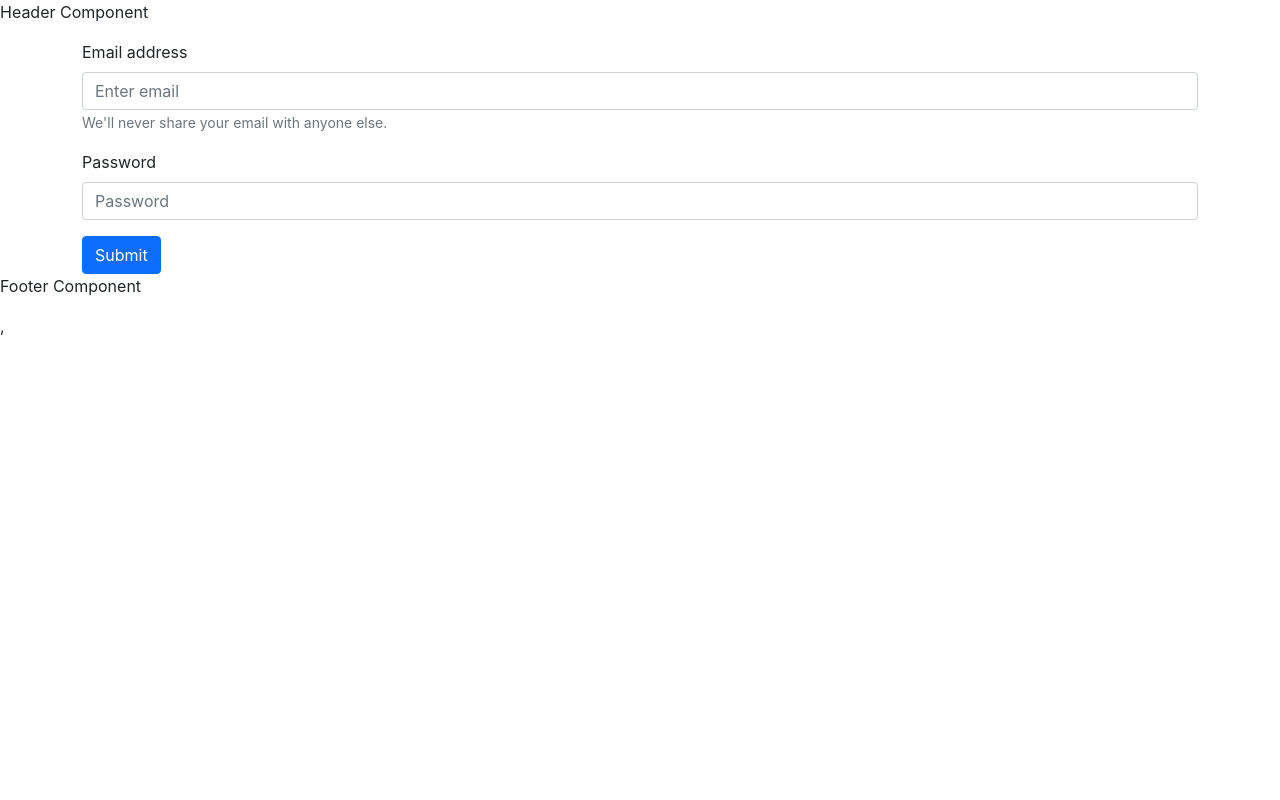
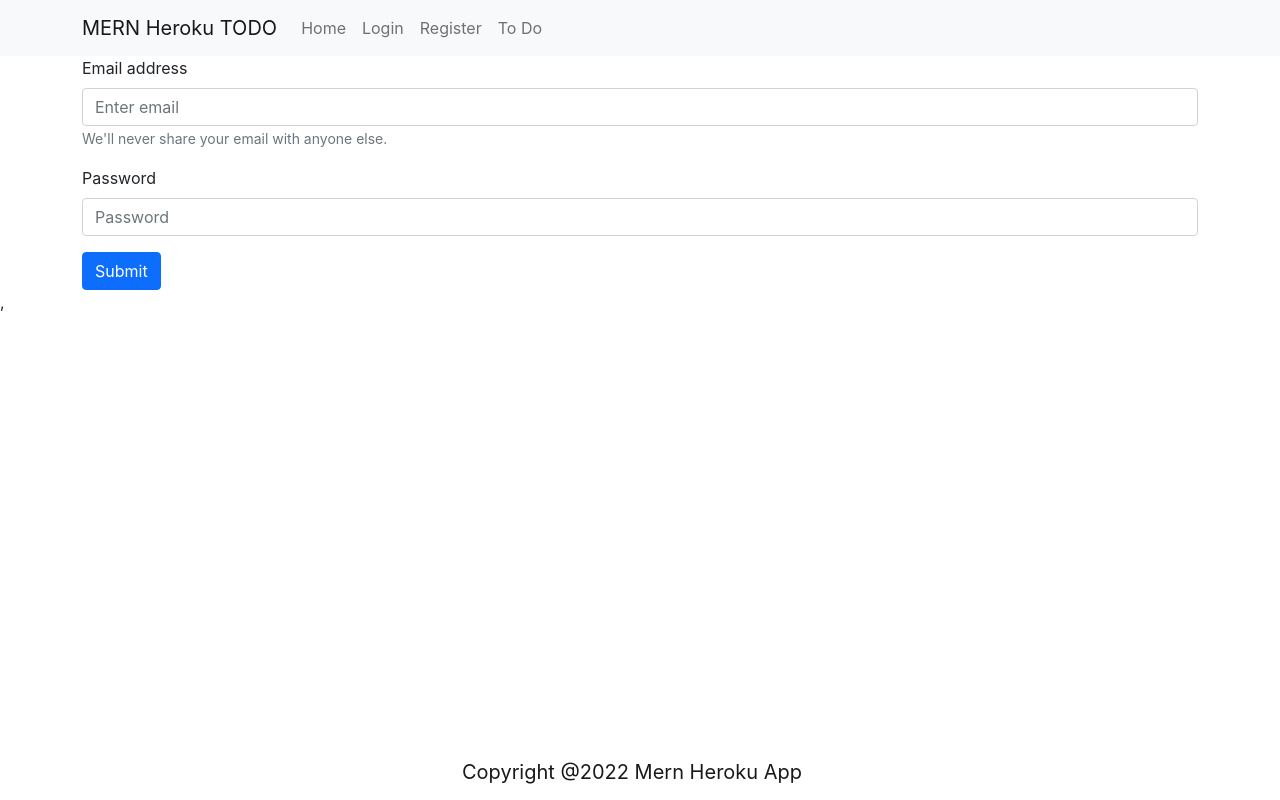
Before and after one commit to Apfirebolt/mern-todo-heroku-api, a React (Create React App) app in the folder client/: page /#/login in a window 1280 px wide. Built offline with nearby package versions, Linux system fonts and the light colour scheme.

Commit message:
added protected route, updated header and footer

```diff
--- a/client/src/App.js
+++ b/client/src/App.js
@@ -1,9 +1,11 @@
 import { HashRouter as Router, Routes, Route } from "react-router-dom";
 import Header from "./components/common/Header";
 import Footer from "./components/common/Footer";
+import PrivateRoute from "./components/common/ProtectedRoute";
 import HomePage from "./views/Home";
 import LoginPage from "./views/LoginView";
 import RegisterPage from "./views/RegisterView";
+import ToDoPage from "./views/todo/Home";
 
 function App() {
   return (
@@ -13,6 +15,15 @@ function App() {
         <Route path="/" element={<HomePage />} exact />
         <Route path="/login" element={<LoginPage />} />
         <Route path="/register" element={<RegisterPage />} />
+        <Route
+          path="/todos"
+          element={
+            <PrivateRoute>
+              <ToDoPage />
+            </PrivateRoute>
+          }
+          exact
+        />
       </Routes>
       <Footer />
     </Router>
--- a/client/src/components/common/Footer.js
+++ b/client/src/components/common/Footer.js
@@ -1,10 +1,14 @@
 import React, { Fragment } from "react";
+import { Navbar, NavbarBrand, Container } from "react-bootstrap";
 
 const FooterComponent = () => {
-
   return (
     <Fragment>
-      <p>Footer Component</p>
+      <Navbar className="fixed-bottom" color="dark">
+        <Container className="d-flex justify-content-center">
+          <NavbarBrand className="d-block">Copyright @2022 Mern Heroku App</NavbarBrand>
+        </Container>
+      </Navbar>
     </Fragment>
   );
 };
--- a/client/src/components/common/Header.js
+++ b/client/src/components/common/Header.js
@@ -1,11 +1,59 @@
-import React, { Fragment } from "react";
+import React, { useState } from "react";
+import { Nav, Navbar, Container, Button } from "react-bootstrap";
+import { Link as ReachLink } from "react-router-dom";
+import { useSelector, useDispatch } from "react-redux";
+import { useNavigate } from "react-router";
+import { logout } from "../../actions/authActions";
+
+import ToastComponent from "./Toast";
 
 const HeaderComponent = () => {
+  const navigate = useNavigate();
+  const userLogin = useSelector((state) => state.userLogin);
+  const { userInfo } = userLogin;
+
+  const dispatch = useDispatch();
+
+  const logoutFunction = (e) => {
+    dispatch(logout());
+  }
 
   return (
-    <Fragment>
-      <p>Header Component</p>
-    </Fragment>
+    <>
+      <Navbar bg="light" variant="light">
+        <Container>
+          <Navbar.Brand>MERN Heroku TODO</Navbar.Brand>
+          {userInfo ? (
+            <Nav className="me-auto">
+              <Nav.Link as={ReachLink} to="/">
+                Home
+              </Nav.Link>
+              <Nav.Link as={ReachLink} to="/todos">
+                To Do
+              </Nav.Link>
+              <Button onClick={(e) => logoutFunction(e)}>
+                Log Out
+              </Button>
+            </Nav>
+          ) : (
+            <Nav className="me-auto">
+              <Nav.Link as={ReachLink} to="/">
+                Home
+              </Nav.Link>
+              <Nav.Link as={ReachLink} to="/login">
+                Login
+              </Nav.Link>
+              <Nav.Link as={ReachLink} to="/register">
+                Register
+              </Nav.Link>
+              <Nav.Link as={ReachLink} to="/todos">
+                To Do
+              </Nav.Link>
+            </Nav>
+          )}
+        </Container>
+      </Navbar>
+    </>
   );
 };
 
--- /dev/null
+++ b/client/src/components/common/ProtectedRoute.js
@@ -0,0 +1,12 @@
+import React from "react";
+import { useSelector } from "react-redux";
+import { Navigate } from "react-router-dom";
+
+const PrivateRoute = ({ children }) => {
+  const userLogin = useSelector((state) => state.userLogin);
+  const { userInfo } = userLogin;
+
+  return userInfo ? children : <Navigate to="/login" />;
+};
+
+export default PrivateRoute;
--- a/client/src/plugins/interceptor.js
+++ b/client/src/plugins/interceptor.js
@@ -1,8 +1,6 @@
 import axios from 'axios'
 
 const axiosInstance = axios.create();
-
-// axiosInstance.defaults.baseURL = 'http://localhost:5000/';
 
 // Add a request interceptor
 axiosInstance.interceptors.request.use(function (config) {
```
